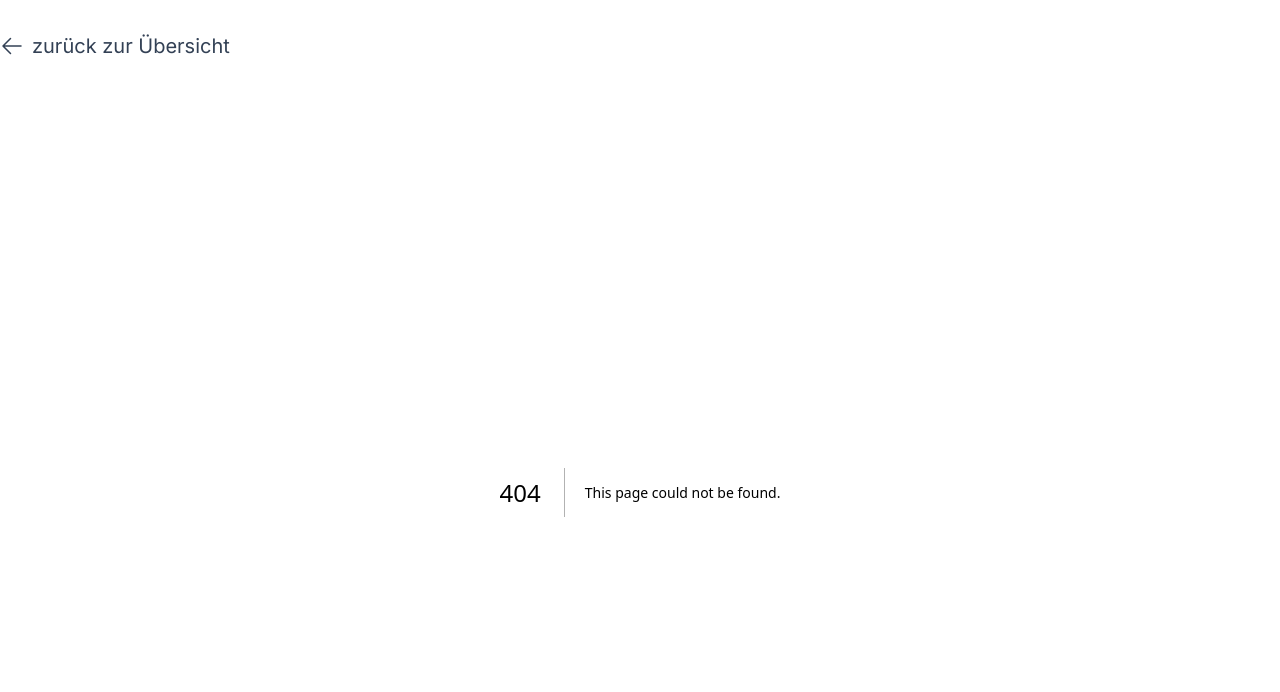
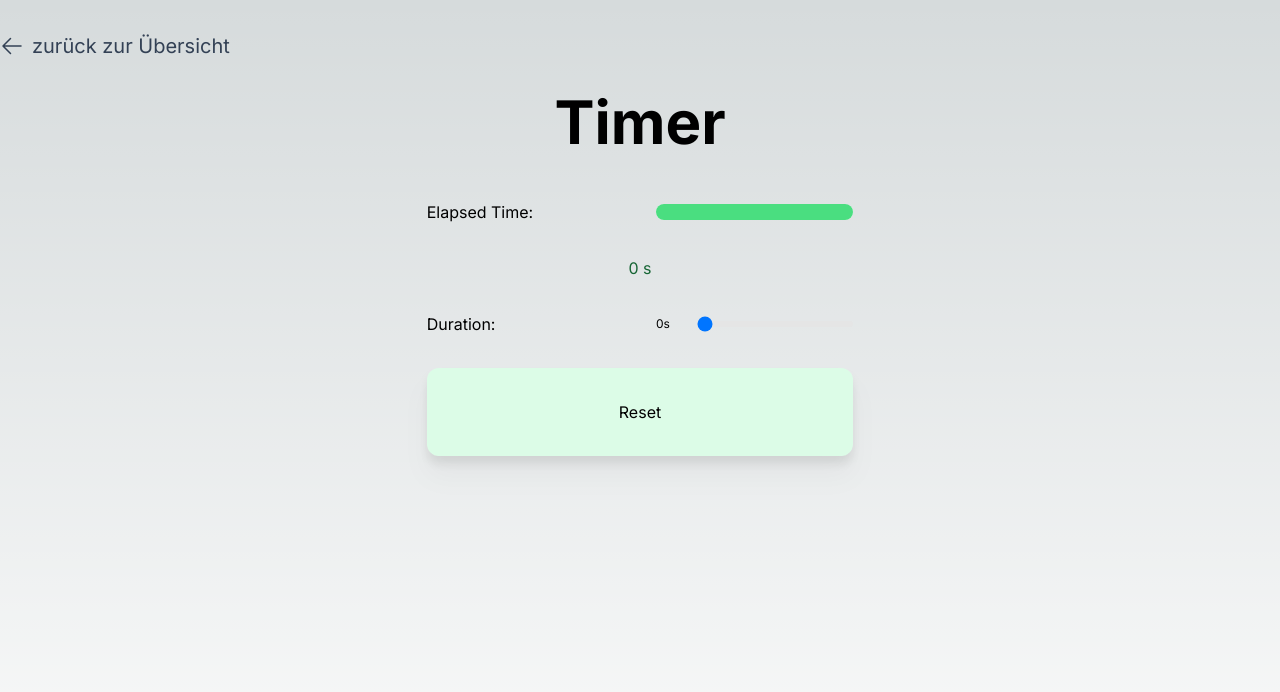
Before and after one commit to jseerig/7-guis, a Next.js app: page /guis/timer in a window 1280 px wide. Before the commit this address had no page. Shown: the top 692 px of the page. Built offline with nearby package versions, Linux system fonts and the light colour scheme.

Commit message:
feature: add flightBooker

```diff
--- /dev/null
+++ b/app/guis/timer/page.tsx
@@ -0,0 +1,49 @@
+'use client';
+
+import TheButton from '@/components/common/theButton';
+import ContentWrapper from '@/components/layout/contentWrapper';
+import ProgressBar from '@/components/ui/progressBar';
+import { TIMER_LABELS } from '@/constants';
+import { useState } from 'react';
+
+export default function Timer() {
+  const [currentTime, setCurrentTime] = useState(0);
+  const [duration, setDuration] = useState(0);
+
+  const durationInSec = duration / 1000;
+  const currentTimeInSec = currentTime / 1000;
+  return (
+    <ContentWrapper title='Timer'>
+      <div className='grid grid-cols-2 mx-auto w-1/3 justify-center gap-8 items-center'>
+        <p>{TIMER_LABELS.ELAPSED_TIME}</p>
+        <ProgressBar
+          end={duration}
+          current={currentTime}
+          setCurrent={setCurrentTime}
+        />
+        <p className='col-span-2 text-center text-green-800 bold'>
+          {currentTimeInSec} s
+        </p>
+        <p>{TIMER_LABELS.DURATION}</p>
+        <div className='flex flex-row items-center gap-4'>
+          <p className='w-8 text-xs'>{durationInSec}s</p>
+          <input
+            type='range'
+            className='transparent h-1.5 w-full cursor-pointer appearance-none rounded-lg border-transparent bg-neutral-200'
+            min={1}
+            max={100}
+            onChange={(e) => setDuration(Number(e.target.value) * 1000)}
+            value={durationInSec}
+          />
+        </div>
+        <TheButton
+          text='Reset'
+          onClickHandler={() => {
+            setCurrentTime(0);
+          }}
+          className='col-span-2'
+        />
+      </div>
+    </ContentWrapper>
+  );
+}
--- a/app/page.tsx
+++ b/app/page.tsx
@@ -10,6 +10,8 @@ export default function Home() {
           title='Temperature Converter'
           link='/guis/temperatureConverter'
         />
+        <LinkCard title='Flight Booker' link='/guis/flightBooker' />
+        <LinkCard title='Timer' link='/guis/timer' />
       </div>
     </ContentWrapper>
   );
--- /dev/null
+++ b/components/ui/progressBar.tsx
@@ -0,0 +1,36 @@
+import { Dispatch, SetStateAction, useEffect, useState } from 'react';
+
+type ProgressBarProps = {
+  end: number;
+  current: number;
+  setCurrent: Dispatch<SetStateAction<number>>;
+};
+
+export default function ProgressBar({
+  end,
+  current,
+  setCurrent,
+}: ProgressBarProps) {
+  const calculatedWidth =
+    end <= current ? 100 : ((100 / (end / 1000)) * current) / 1000;
+  useEffect(() => {
+    if (current < end) {
+      const interval = setInterval(() => {
+        setCurrent((prev) => (prev < end ? prev + 100 : prev));
+      }, 100);
+
+      return () => clearInterval(interval);
+    }
+  }, [current, end]);
+
+  return (
+    <div className='w-full h-4 bg-gray-50 rounded-xl'>
+      <div
+        className={
+          'h-full bg-green-400 rounded-xl transition-all ease-in-out duration-100'
+        }
+        style={{ width: `${calculatedWidth}%` }}
+      ></div>
+    </div>
+  );
+}
--- a/constants/index.ts
+++ b/constants/index.ts
@@ -4,3 +4,8 @@ export const FLIGHT_TYPES_LABELS = {
     [FLIGHT_TYPE.ONE_WAY]: 'One Way Flight',
     [FLIGHT_TYPE.RETURN]: 'Return Flight',
 };
+
+export const TIMER_LABELS = {
+    ELAPSED_TIME: 'Elapsed Time:',
+    DURATION: 'Duration:',
+};
```
Also changed, not shown: 1 other file (tests, documents, lock files or other folders).
